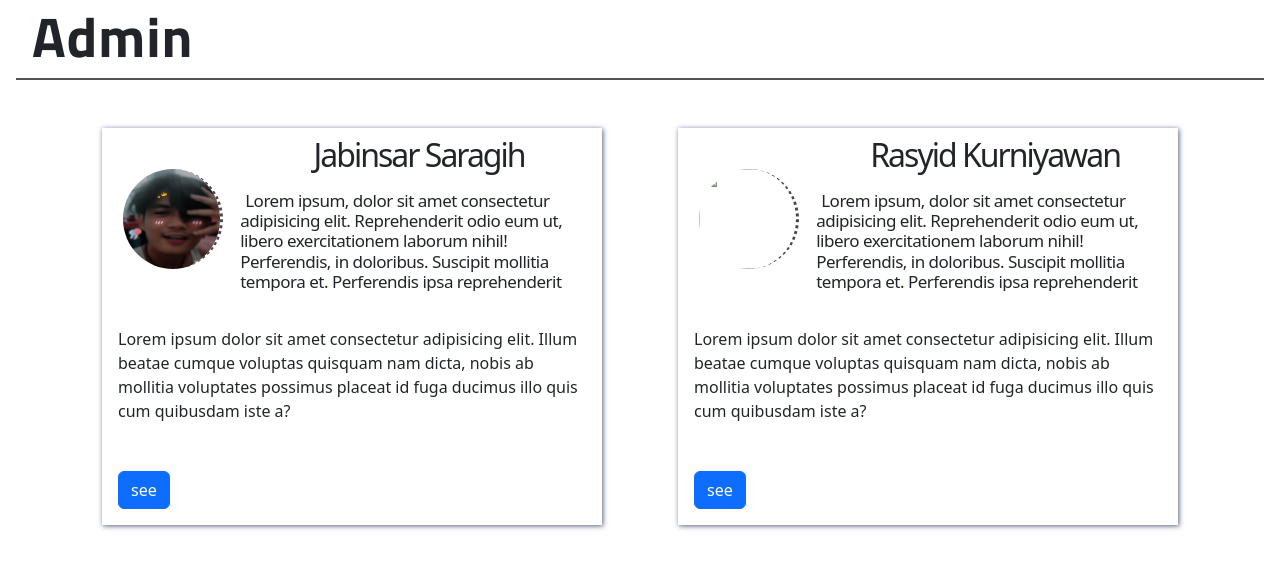
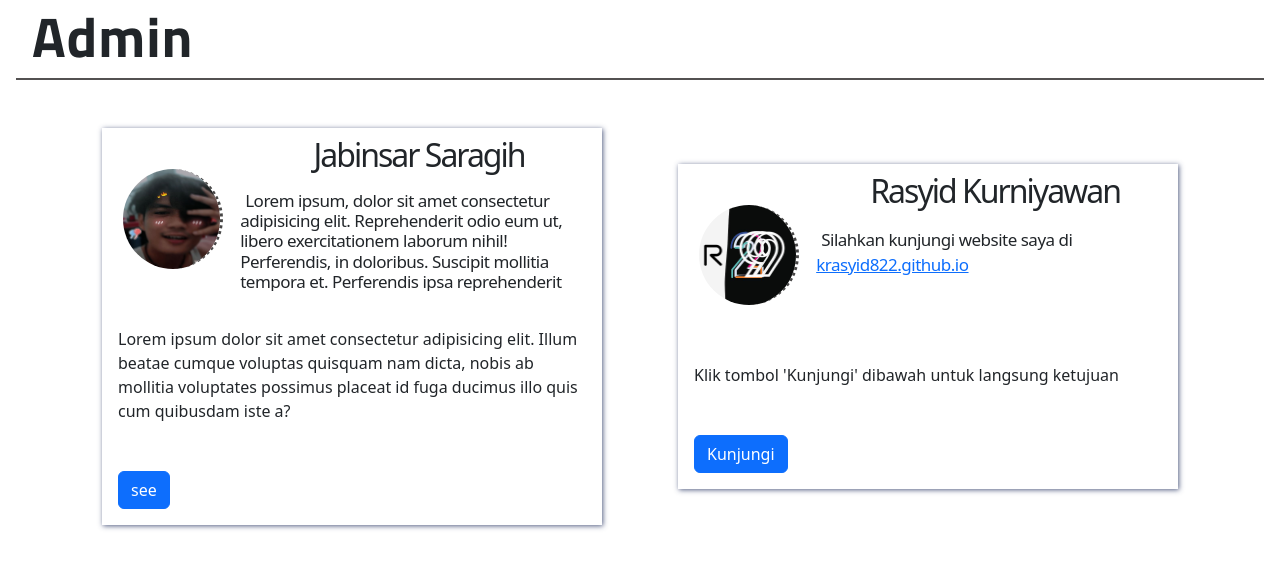
Before and after one commit to Jabinsarsaragih/camp, a plain HTML site: page rsc/html/admin.html in a window 1280 px wide. Shown: the part 77-646 px from the top of the page. Drawn offline with nearby package versions, Linux system fonts and the light colour scheme; a web font is replaced by a local one.

Commit message:
update rasyid information

```diff
--- a/rsc/html/admin.html
+++ b/rsc/html/admin.html
@@ -7,8 +7,8 @@
     <meta name="viewport" content="width=device-width, initial-scale=1">
     <title>CAMP</title>
     <link rel="stylesheet" href="../css/style.css">
-    <link rel="manifest" href="/manifest.json">
-    <base href="/page404.html">
+    <link rel="manifest" href="../../manifest.json">
+    <base href="../../page404.html">
     <link rel="stylesheet"
         href="https://fonts.googleapis.com/css2?family=Material+Symbols+Outlined:opsz,wght,FILL,GRAD@20..48,100..700,0..1,-50..200" />
     <link href="https://cdn.jsdelivr.net/npm/bootstrap@5.3.3/dist/css/bootstrap.min.css" rel="stylesheet"
@@ -35,7 +35,7 @@
                         </svg>
                         <span class="text">Info</span>
                     </a>
-                    <a href="/index.html"><svg xmlns="http://www.w3.org/2000/svg" width="25" height="25"
+                    <a href="../../index.html"><svg xmlns="http://www.w3.org/2000/svg" width="25" height="25"
                             fill="currentColor" class="bi bi-arrow-return-left text-success" viewBox="0 0 16 16">
                             <path fill-rule="evenodd"
                                 d="M14.5 1.5a.5.5 0 0 1 .5.5v4.8a2.5 2.5 0 0 1-2.5 2.5H2.707l3.347 3.346a.5.5 0 0 1-.708.708l-4.2-4.2a.5.5 0 0 1 0-.708l4-4a.5.5 0 1 1 .708.708L2.707 8.3H12.5A1.5 1.5 0 0 0 14 6.8V2a.5.5 0 0 1 .5-.5" />
@@ -83,27 +83,24 @@
                     <div class="member second">
                         <div class="memberAbout rounded-3 p-1 d-flex align-items-center">
                             <div class="memberImg text-center">
-                                <img src="#" class="img-fluid rounded-circle">
+                                <img src="img\member\rasyid.jpg" class="img-fluid rounded-circle">
                             </div>
 
                             <div class="memberName pt-1">
-                                <h3 class="text-center h2">Rasyid Kurniyawan</h>
+                                <h3 class="text-center h2">Rasyid Kurniyawan</h3>
 
                                     <p class="text-start mt-3">
-                                        Lorem ipsum, dolor sit amet consectetur adipisicing elit. Reprehenderit odio eum
-                                        ut, libero exercitationem laborum nihil! Perferendis, in doloribus. Suscipit
-                                        mollitia tempora et. Perferendis ipsa reprehenderit assumenda ut nam eum.
+                                        Silahkan kunjungi website saya di <a href="https://krasyid822.github.io/"
+                                            target="_blank">krasyid822.github.io</a>
                                     </p>
                             </div>
                         </div>
 
                         <div class="memberInfo p-3">
-                            <p>Lorem ipsum dolor sit amet consectetur adipisicing elit. Illum beatae cumque voluptas
-                                quisquam nam dicta, nobis ab mollitia voluptates possimus placeat id fuga ducimus illo
-                                quis cum quibusdam iste a?</p>
+                            <p>Klik tombol 'Kunjungi' dibawah untuk langsung ketujuan</p>
                         </div>
 
-                        <a href="#" class="btn btn-primary m-3">see</a>
+                        <a href="https://krasyid822.github.io" class="btn btn-primary m-3">Kunjungi</a>
                     </div>
                 </div>
             </div>
```
Also changed, not shown: rsc/html/info.html (+3 -3 lines), img/member/rasyid.jpg (added).
